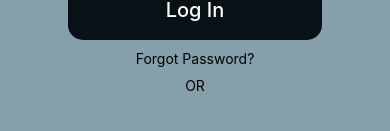
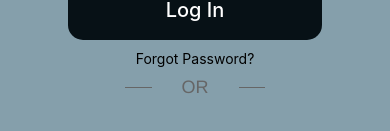
Before and after one commit to glin18/journal-app, a React Native app: screen /Login in a window 390 px wide. Shown: the part 387-518 px from the top of the page. Built offline with nearby package versions, Linux system fonts and the light colour scheme.

Commit message:
Add OR divider

```diff
--- a/screens/Login.tsx
+++ b/screens/Login.tsx
@@ -26,10 +26,10 @@ const Login = () => {
         <Text style={styles.loginButtonText}>Log In</Text>
       </TouchableOpacity>
       <Text>Forgot Password?</Text>
-      <View>
-        <View />
-        <Text>OR</Text>
-        <View />
+      <View style={styles.orContainer}>
+        <View style={styles.horizontalLine} />
+        <Text style={styles.orText}>OR</Text>
+        <View style={styles.horizontalLine} />
       </View>
     </SafeAreaView>
   );
@@ -76,7 +76,23 @@ const styles = StyleSheet.create({
     fontWeight: "500",
     fontSize: 20,
   },
-  horizontalLine: {},
+  orContainer: {
+    flexDirection: "row",
+    justifyContent: "center",
+    alignItems: "center",
+    gap: 30,
+  },
+  orText: {
+    color: "#666666",
+    fontWeight: "400",
+    fontSize: 18,
+    fontFamily: "Helvetica Neue",
+  },
+  horizontalLine: {
+    borderBottomColor: "#666666",
+    borderBottomWidth: 1,
+    width: "30%",
+  },
 });
 
 export default Login;
```
